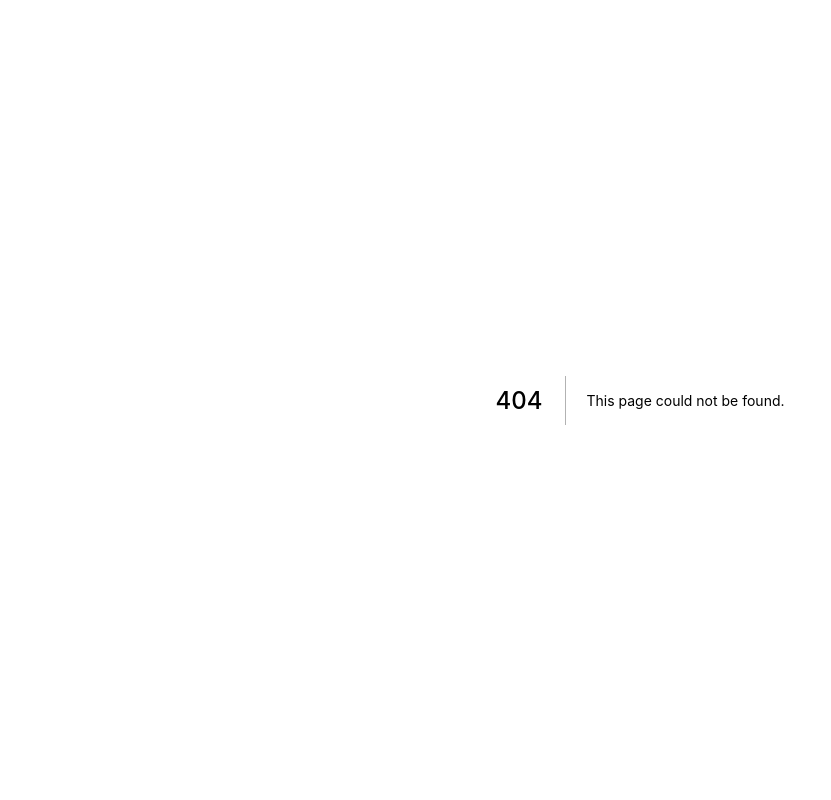
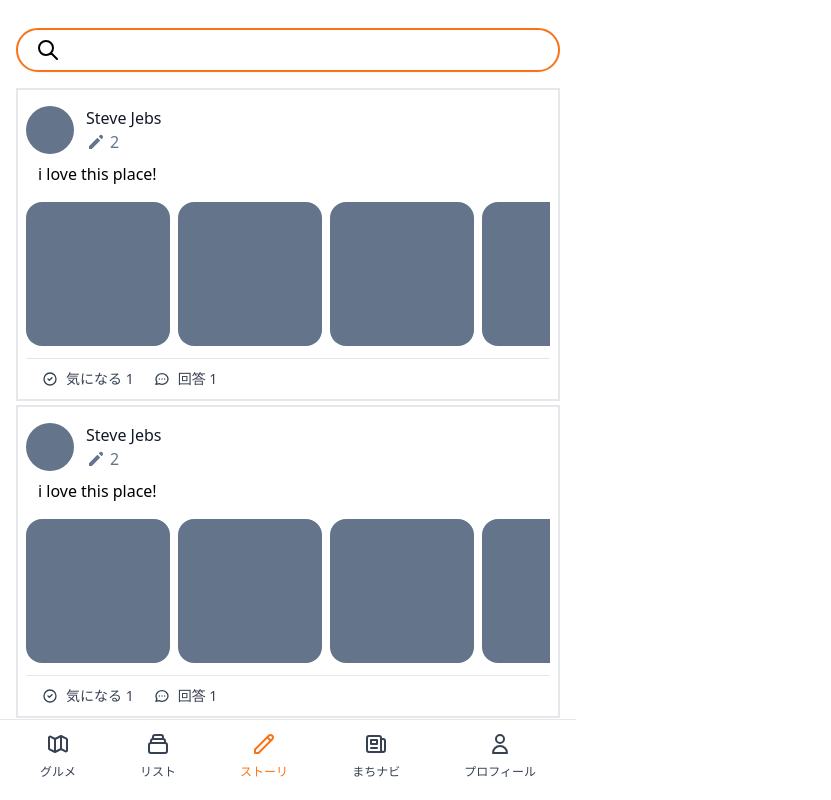
Before and after one commit to RspSang/kochi-flavor, a Next.js app: page /reviews in a window 1280 px wide. Before the commit this address had no page. Shown: the top 800 px of the page, without its empty margins (0-831 px from the left). Built offline with nearby package versions, Linux system fonts and the light colour scheme.

Commit message:
Create reviews page UI

```diff
--- a/components/search.tsx
+++ b/components/search.tsx
@@ -4,7 +4,7 @@ interface SearchProps {
 
 export default function Search({ ...rest }: SearchProps) {
   return (
-    <div className="fixed w-full max-w-xl px-4">
+    <div className="fixed w-full max-w-xl px-4 z-50">
       <div className="flex item-center relative  mt-7 ">
         <div className="pointer-events-none absolute left-0 flex items-center justify-center pl-5 pt-[0.6rem]">
           <svg
--- /dev/null
+++ b/pages/reviews/index.tsx
@@ -0,0 +1,81 @@
+import type { NextPage } from "next";
+import Link from "next/link";
+import Layout from "@components/layout";
+
+const Reviews: NextPage = () => {
+  return (
+    <Layout hasTabBar searchBar>
+      <div className="px-4 max-w-xl mt-10 space-y-1">
+        {[1, 2, 3, 4, 5].map(() => (
+          <div className="border-2 px-2">
+            <div className="flex items-center mt-4 space-x-3 ">
+              <div className="w-12 h-12 bg-slate-500 rounded-full" />
+              <div className="flex flex-col">
+                <span className="font-medium text-gray-900">Steve Jebs</span>
+                <div className="text-slate-500 flex items-center">
+                  <svg
+                    xmlns="http://www.w3.org/2000/svg"
+                    className="h-5 w-5"
+                    viewBox="0 0 20 20"
+                    fill="currentColor"
+                  >
+                    <path d="M13.586 3.586a2 2 0 112.828 2.828l-.793.793-2.828-2.828.793-.793zM11.379 5.793L3 14.172V17h2.828l8.38-8.379-2.83-2.828z" />
+                  </svg>
+                  <span className="pl-1">2</span>
+                </div>
+              </div>
+            </div>
+            <div className="mt-2 px-3 pb-4">
+              <span>i love this place!</span>
+            </div>
+            <div className="flex overflow-x-scroll relative space-x-2">
+              {[1, 2, 3, 4].map(() => (
+                <div>
+                  <div className="h-36 w-36 rounded-2xl bg-slate-500" />
+                </div>
+              ))}
+            </div>
+            <div className="mt-3 flex w-full space-x-5 border-t px-4 py-2.5 text-gray-700">
+              <span className="flex items-center space-x-2 text-sm">
+                <svg
+                  className="h-4 w-4"
+                  fill="none"
+                  stroke="currentColor"
+                  viewBox="0 0 24 24"
+                  xmlns="http://www.w3.org/2000/svg"
+                >
+                  <path
+                    strokeLinecap="round"
+                    strokeLinejoin="round"
+                    strokeWidth="2"
+                    d="M9 12l2 2 4-4m6 2a9 9 0 11-18 0 9 9 0 0118 0z"
+                  ></path>
+                </svg>
+                <span>気になる 1</span>
+              </span>
+              <span className="flex items-center space-x-2 text-sm">
+                <svg
+                  className="h-4 w-4"
+                  fill="none"
+                  stroke="currentColor"
+                  viewBox="0 0 24 24"
+                  xmlns="http://www.w3.org/2000/svg"
+                >
+                  <path
+                    strokeLinecap="round"
+                    strokeLinejoin="round"
+                    strokeWidth="2"
+                    d="M8 12h.01M12 12h.01M16 12h.01M21 12c0 4.418-4.03 8-9 8a9.863 9.863 0 01-4.255-.949L3 20l1.395-3.72C3.512 15.042 3 13.574 3 12c0-4.418 4.03-8 9-8s9 3.582 9 8z"
+                  ></path>
+                </svg>
+                <span>回答 1</span>
+              </span>
+            </div>
+          </div>
+        ))}
+      </div>
+    </Layout>
+  );
+};
+
+export default Reviews;
```
